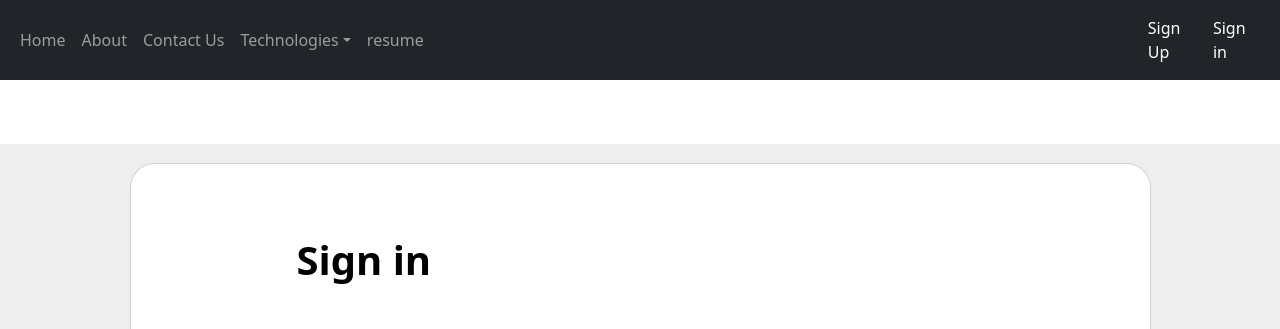
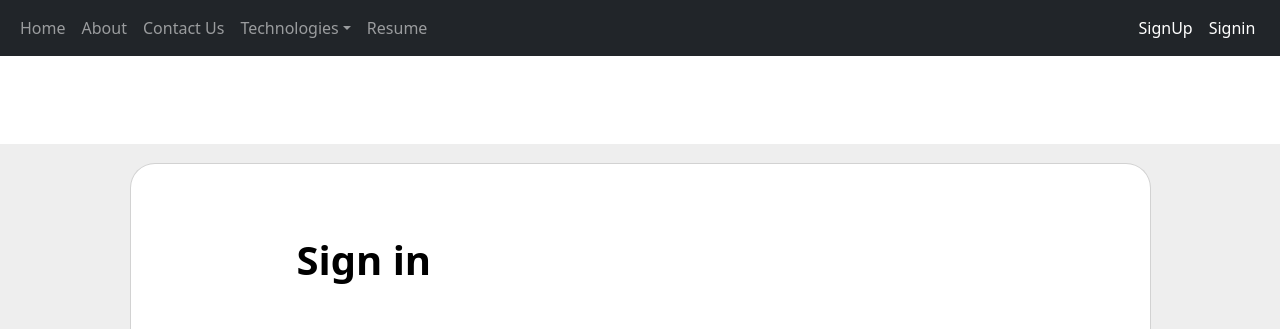
Before and after one commit to baigsadik/portfolio-website, a plain HTML site: page Sign in.html in a window 1280 px wide. Shown: the top 329 px of the page. Drawn offline with nearby package versions, Linux system fonts and the light colour scheme.

Commit message:
Update Signin.html

```diff
--- a/Sign in.html
+++ b/Sign in.html
@@ -33,17 +33,17 @@
          </ul>
        </li>
        <li class="nav-item">
-         <a class="nav-link" href="resume.html">resume</a>
+         <a class="nav-link" href="Resume.html">Resume</a>
        </li>
      </ul>
    </div>
    <div class="d-flex">
     <ul class="navbar-nav">
         <li class="nav-item">
-          <a class="nav-link active" href="Sign Up.html">Sign Up</a>
+          <a class="nav-link active" href="SignUp.html">SignUp</a>
         </li>
         <li class="nav-item">
-          <a class="nav-link active" href="Sign in.html">Sign in</a>
+          <a class="nav-link active" href="Signin.html">Signin</a>
         </li>
 
     </ul>
```
